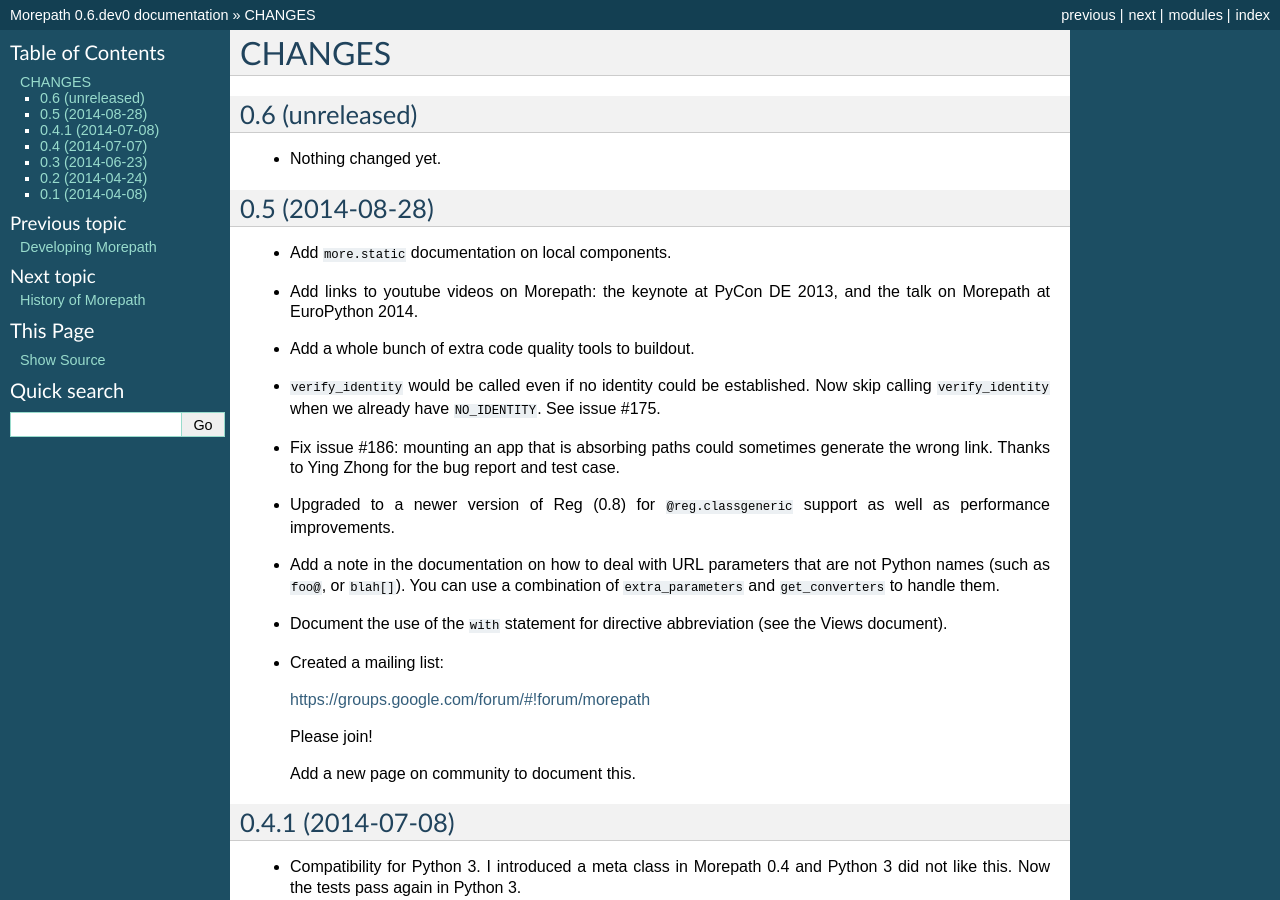
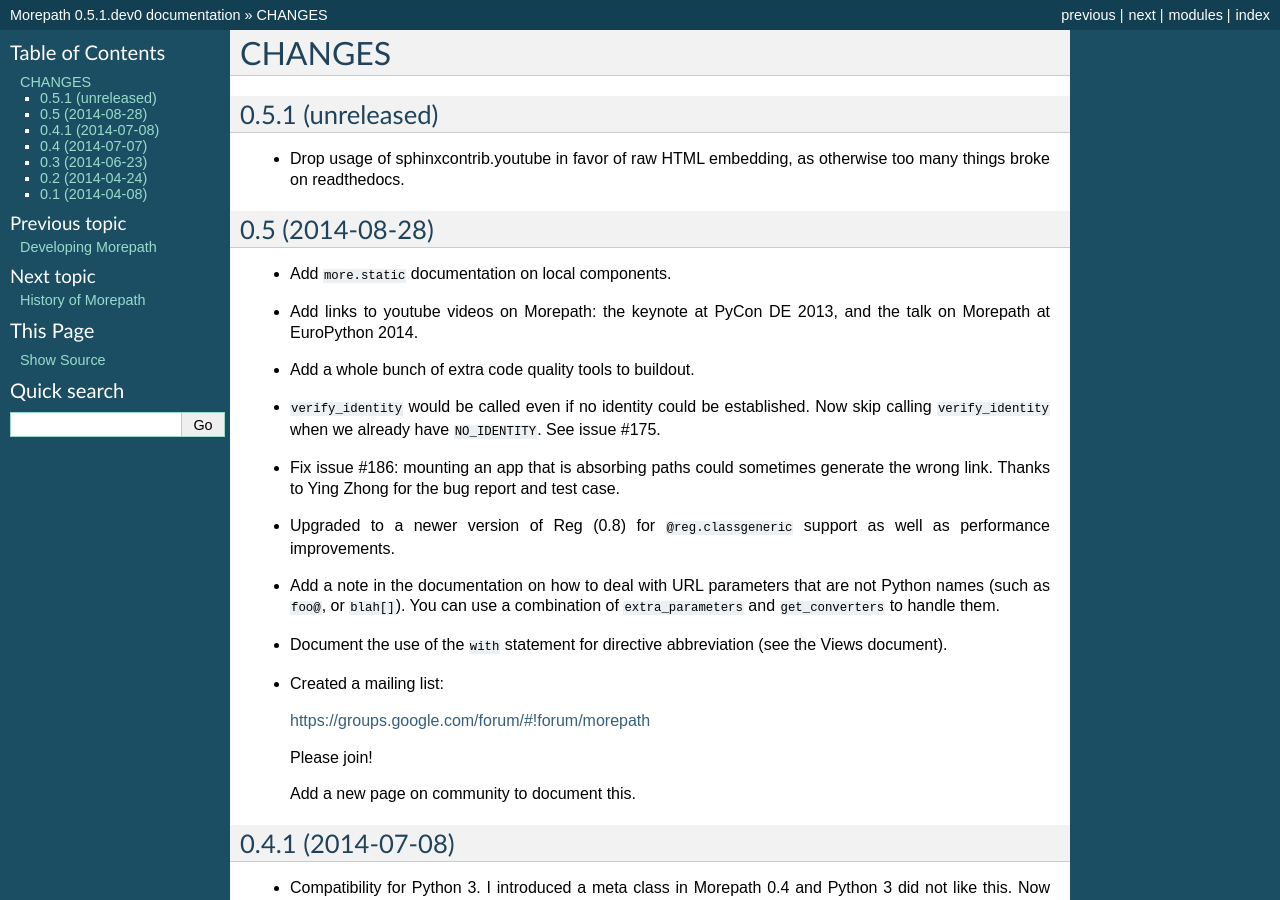
Before and after one commit to morepath/morepath, a Sphinx documentation site: the page built from doc/changes.rst, in a window 1280 px wide and 900 px high. Built offline with Sphinx 7.4.7, drawn with Linux system fonts in a browser that asks for light colours; some of the changed text lies outside the part shown.

Commit message:
No more sphinxcontrib.youtube, as it broke readthedocs.

```diff
--- a/CHANGES.txt
+++ b/CHANGES.txt
@@ -1,11 +1,11 @@
 CHANGES
 *******
 
-0.6 (unreleased)
-================
+0.5.1 (unreleased)
+==================
 
-- Nothing changed yet.
-
+- Drop usage of sphinxcontrib.youtube in favor of raw HTML embedding,
+  as otherwise too many things broke on readthedocs.
 
 0.5 (2014-08-28)
 ================
--- a/buildout.cfg
+++ b/buildout.cfg
@@ -57,7 +57,6 @@
 recipe = zc.recipe.egg
 interpreter = ${:_buildout_section_name_}
 eggs = morepath
-       sphinxcontrib.youtube
 
 [releaser]
 recipe = zc.recipe.egg
--- a/doc/conf.py
+++ b/doc/conf.py
@@ -27,7 +27,7 @@
 # Add any Sphinx extension module names here, as strings. They can be extensions
 # coming with Sphinx (named 'sphinx.ext.*') or your custom ones.
 extensions = ['sphinx.ext.autodoc', 'sphinx.ext.intersphinx',
-              'morepath.sphinxext', 'sphinxcontrib.youtube']
+              'morepath.sphinxext']
 
 autoclass_content = 'both'
 
--- a/doc/history.rst
+++ b/doc/history.rst
@@ -124,4 +124,8 @@
 In the fall of 2013 I gave a keynote speech at PyCon DE about the creative
 processes behind Morepath, called "Spinning a Web Framework":
 
-.. youtube:: https://www.youtube.com/watch?v=9A5T9C2OBB4
+.. raw:: html
+
+  <iframe id="ytplayer" type="text/html" width="640" height="390"
+    src="http://www.youtube.com/embed/9A5T9C2OBB4?autoplay=0&origin=http://morepath.readthedocs.org"
+    frameborder="0"></iframe>
--- a/doc/index.rst
+++ b/doc/index.rst
@@ -40,7 +40,11 @@
 
 Here is a a 25 minute introduction to Morepath at EuroPython 2014:
 
-.. youtube:: https://www.youtube.com/watch?v=gyDKMAWPyuY
+.. raw:: html
+
+  <iframe id="ytplayer" type="text/html" width="640" height="390"
+    src="http://www.youtube.com/embed/gyDKMAWPyuY?autoplay=0&origin=http://morepath.readthedocs.org"
+    frameborder="0"></iframe>
 
 Morepath Super Powers
 ---------------------
--- a/doc_requirements.txt
+++ /dev/null
@@ -1 +0,0 @@
-sphinxcontrib.youtube
--- a/setup.py
+++ b/setup.py
@@ -7,7 +7,7 @@
     open('CHANGES.txt').read())
 
 setup(name='morepath',
-      version='0.6.dev0',
+      version='0.5.1.dev0',
       description="A micro web-framework with superpowers",
       long_description=long_description,
       author="Martijn Faassen",
```
